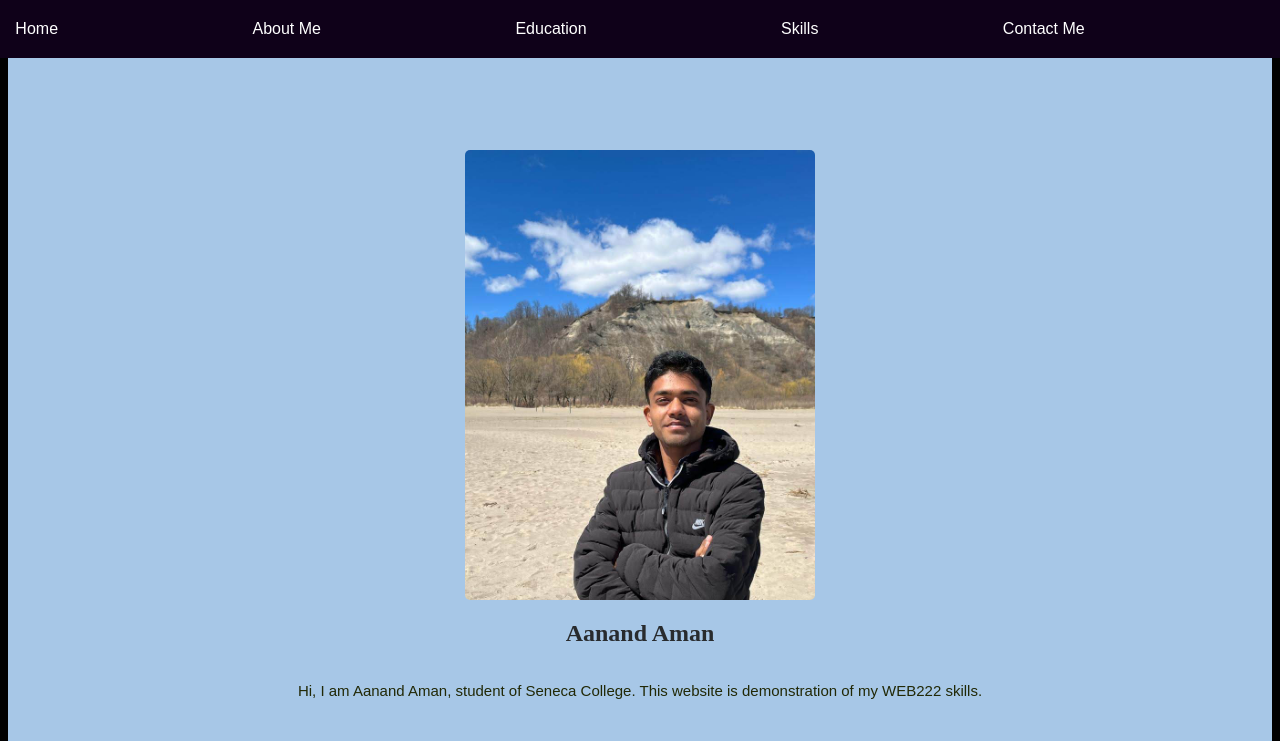
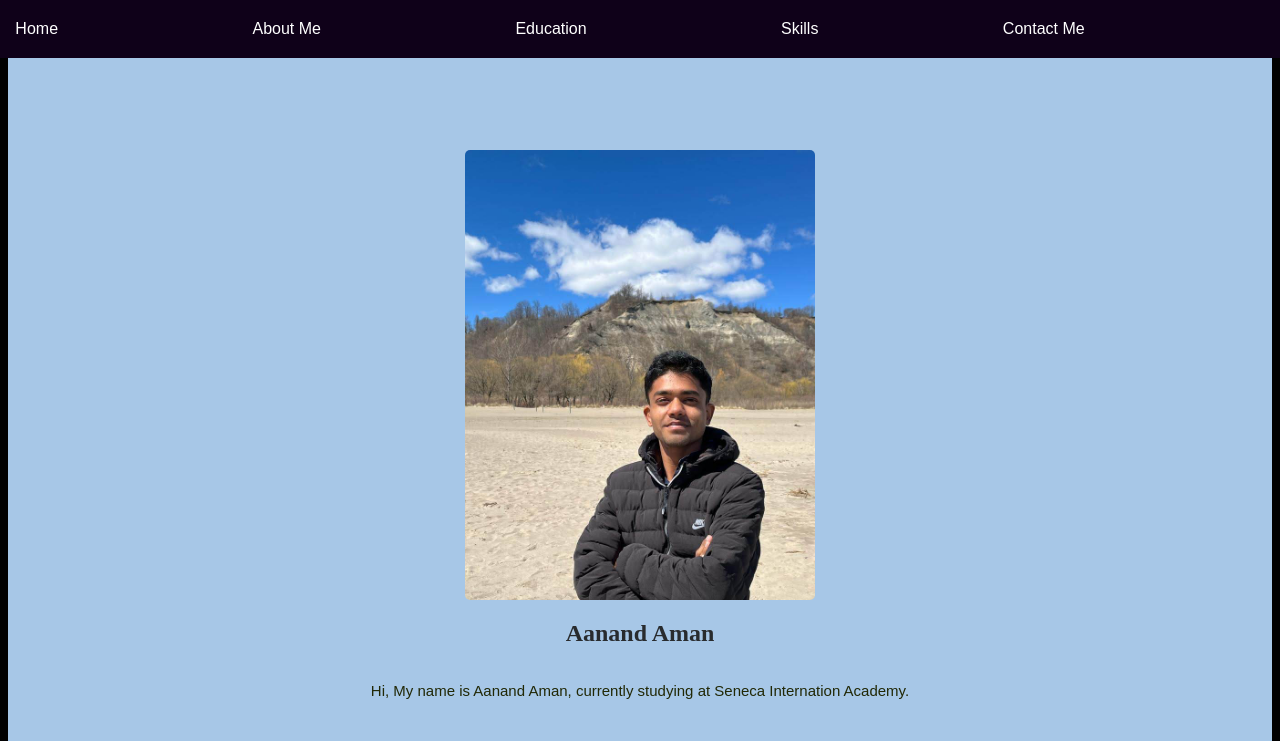
Before and after one commit to Aanand058/Personal-Portfolio-Website-, a plain HTML site: page index.html in a window 1280 px wide. Shown: the top 741 px of the page. Drawn offline with Linux system fonts and the light colour scheme; a web font is replaced by a local one.

Commit message:
Update index.html

```diff
--- a/index.html
+++ b/index.html
@@ -5,7 +5,7 @@
   <meta charset="UTF-8">
   <meta http-equiv="X-UA-Compatible" content="IE=edge">
   <meta name="viewport" content="width=device-width, initial-scale=1.0">
-  <title>Web Final Assessment</title>
+  <title>Personal Portfolio</title>
 
   <!--Custom Made CSS-->
   <link rel="stylesheet" href="./css/style.css" />
@@ -44,8 +44,7 @@
       <div class="intro">
         <h2>Aanand Aman</h2>
 
-        <p>Hi, I am Aanand Aman, student of Seneca College. This website is demonstration of my WEB222
-          skills.</p>
+        <p>Hi, My name is Aanand Aman, currently studying at Seneca Internation Academy.</p>
 
       </div>
 
```
